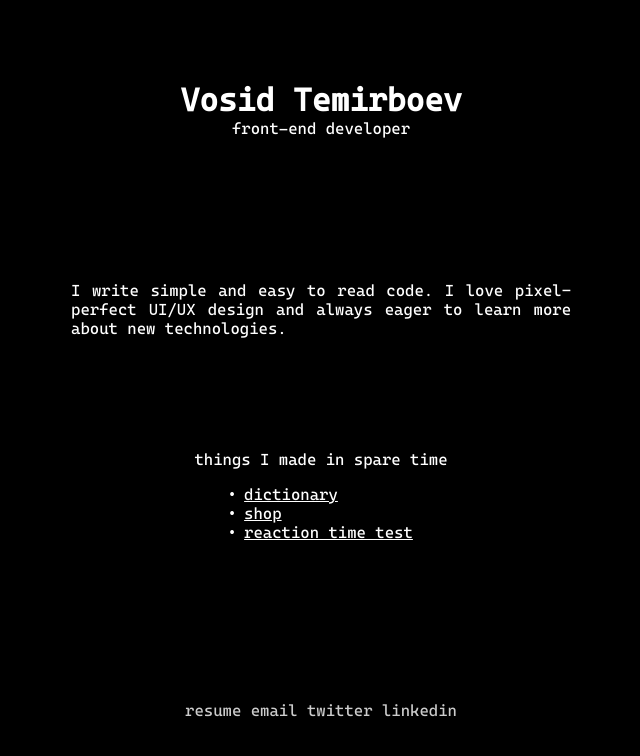
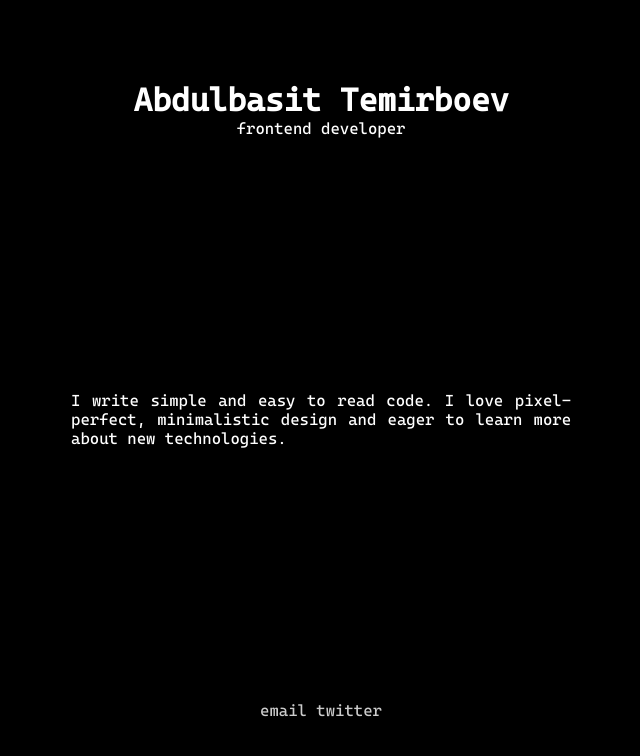
Before and after one commit to afvs161/portfolio, a plain HTML site: page index.html in a window 1280 px wide. Shown: the whole page, without its empty margins (319-959 px from the left). Drawn offline with Linux system fonts and the light colour scheme.

Commit message:
update 2023/11/27

```diff
--- a/index.html
+++ b/index.html
@@ -5,19 +5,19 @@
 		<meta http-equiv="X-UA-Compatible" content="IE=edge" />
 		<meta name="viewport" content="width=device-width, initial-scale=1.0" />
 		<link rel="stylesheet" href="./src/css/style.css" />
-		<title>Vosid Temirboev - Front-end developer</title>
+		<title>Abdulbasit Temirboev</title>
 	</head>
 	<body>
 		<div class="container">
 			<header>
-				<h1>Vosid Temirboev</h1>
-				<p>front-end developer</p>
+				<h1>Abdulbasit Temirboev</h1>
+				<p>frontend developer</p>
 			</header>
 			<div class="content">
 				<p>
-					I write simple and easy to read code. I love pixel-perfect UI/UX design and always eager to learn more about new technologies.
+					I write simple and easy to read code. I love pixel-perfect, minimalistic design and eager to learn more about new technologies.
 				</p>
-				<div class="works">
+				<!-- <div class="works">
 					<span>things I made in spare time</span>
 					<ul>
 						<li>
@@ -43,13 +43,13 @@
 							>
 						</li>
 					</ul>
-				</div>
+				</div> -->
 			</div>
 			<footer>
-				<a href="https://drive.google.com/file/d/1l0IftJ_AcnpeHh5-w_7gCwhNezyyVS2D/view" target="_blank">resume</a>
+				<!-- <a href="https://drive.google.com/file/d/1l0IftJ_AcnpeHh5-w_7gCwhNezyyVS2D/view" target="_blank">resume</a> -->
 				<a href="mailto:temirboyev161@gmail.com">email</a>
 				<a href="https://twitter.com/shesaidshes12" target="_blank">twitter</a>
-				<a href="https://www.linkedin.com/in/vosid" target="_blank">linkedin</a>
+				<!-- <a href="https://www.linkedin.com/in/vosid" target="_blank">linkedin</a> -->
 			</footer>
 		</div>
 	</body>
```
